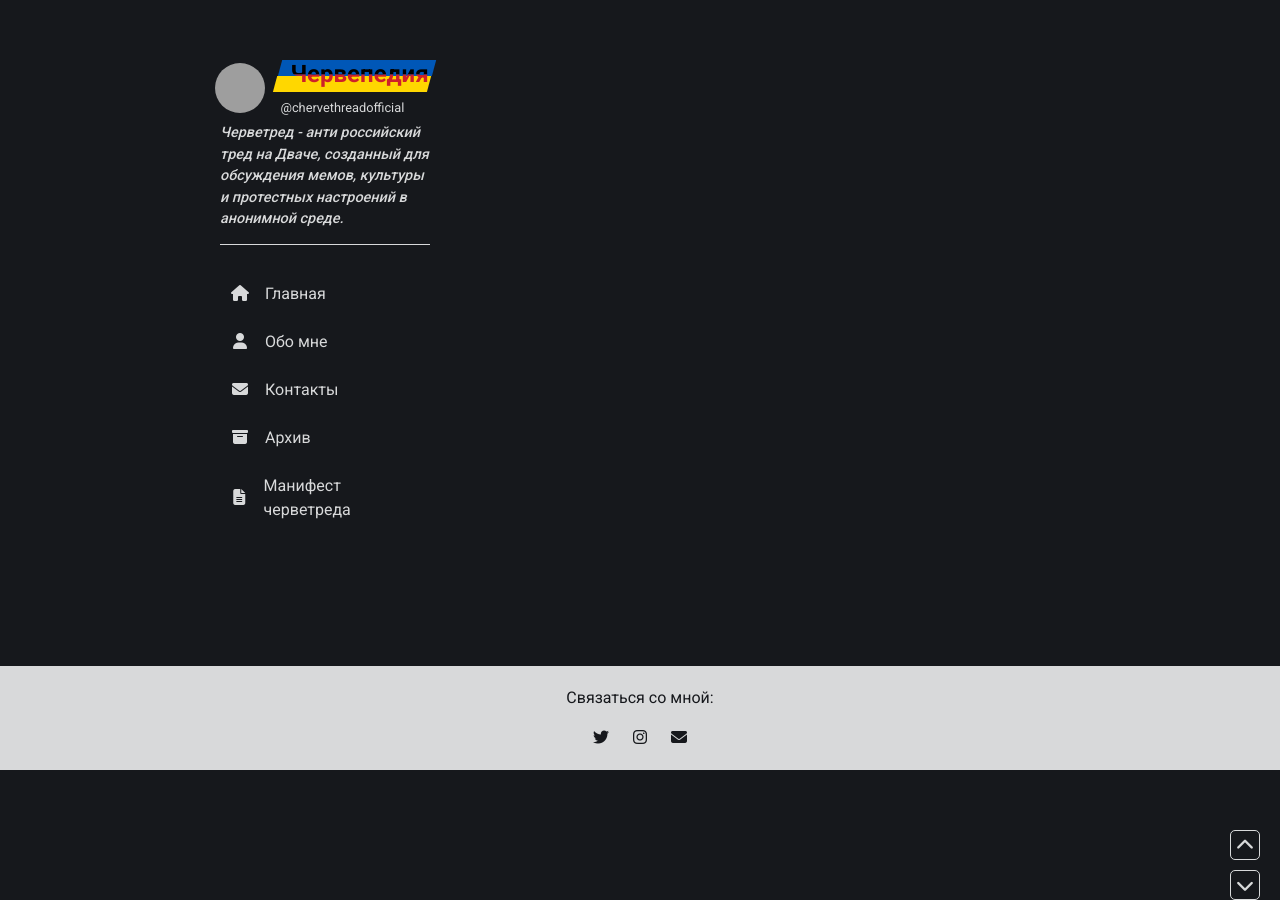
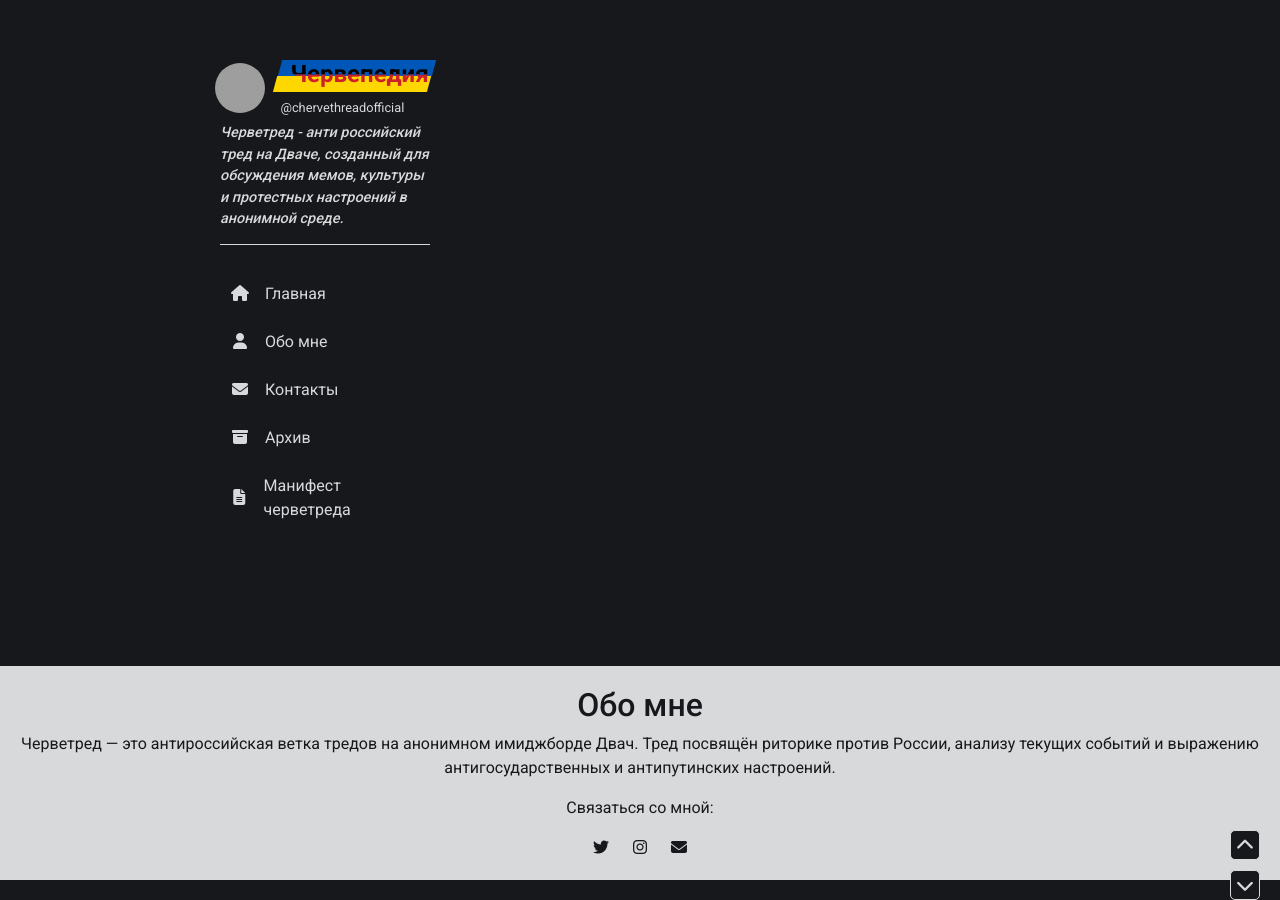
Before and after one commit to chervepediya/chervepediya.github.io, a Jekyll site: the page built from about.md, in a window 1280 px wide and 900 px high, scrolled down 274 px. Built offline with Jekyll 4.4.1, drawn with Linux system fonts in a browser that asks for light colours; nearby versions of some CDN libraries; grey boxes are pictures that could not be loaded.

Commit message:
Update footer.html

```diff
--- a/_includes/footer.html
+++ b/_includes/footer.html
@@ -1,4 +1,8 @@
 <footer id="footer">
+    <div class="about" id="about" data-aos="fade-up" data-aos-delay="600">
+        <h2>Обо мне</h2>
+        <p>Черветред — это антироссийская ветка тредов на анонимном имиджборде Двач. Тред посвящён риторике против России, анализу текущих событий и выражению антигосударственных и антипутинских настроений. </p>
+    </div>
     <p>Связаться со мной:</p>
     <a href="#"><i class="fab fa-twitter"></i></a>
     <a href="#"><i class="fab fa-instagram"></i></a>
```
